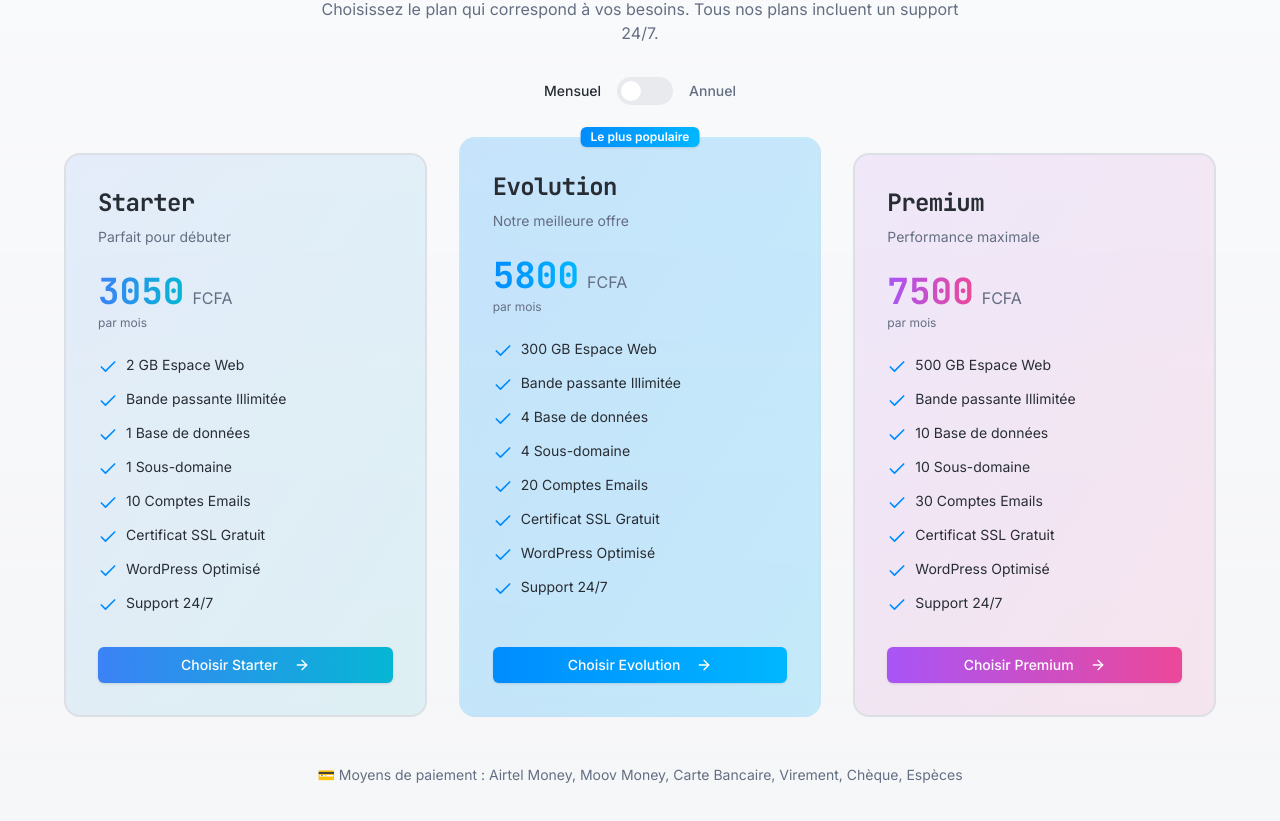
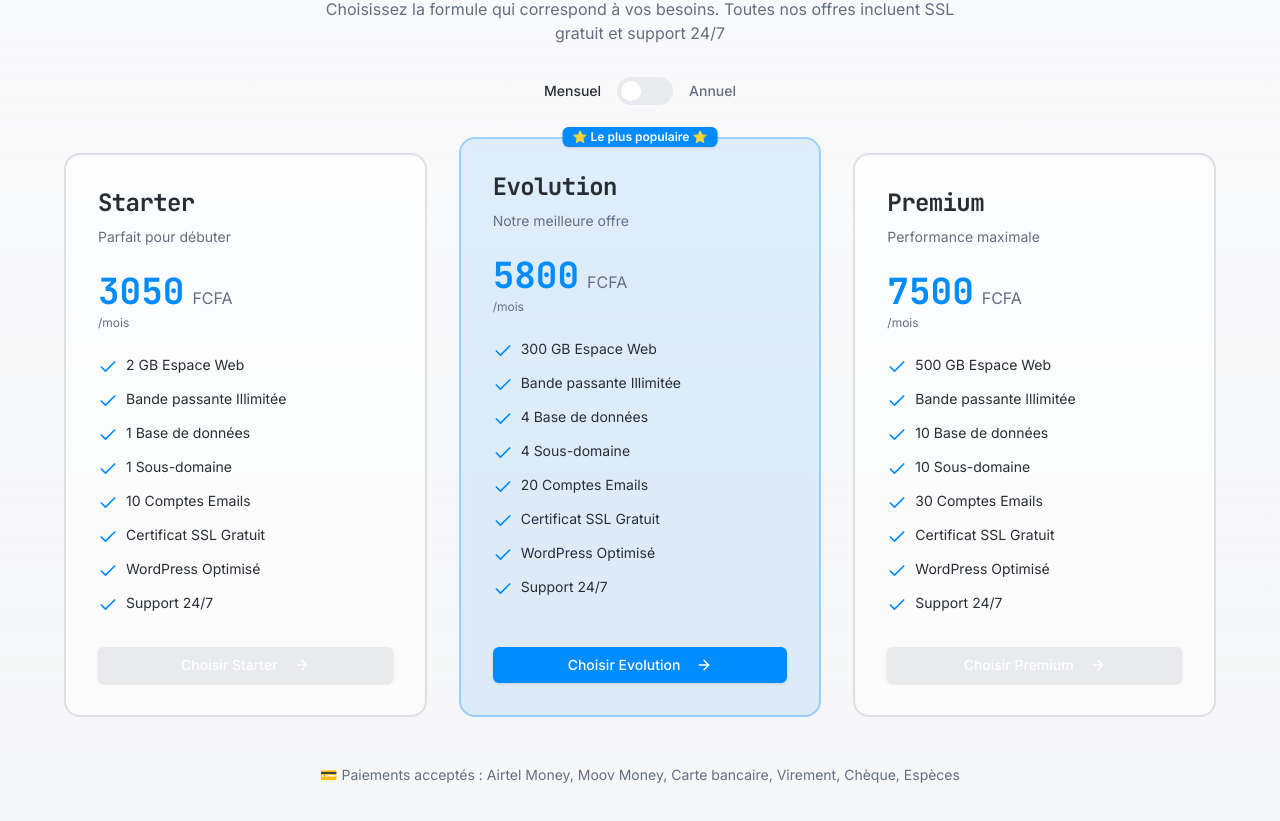
Before and after one commit to brice214/sg-6b163f7e-d25b-45da-95b7-a0681ea5011c-1791216779, a Next.js app: page / in a window 1280 px wide. Shown: the part 2918-3739 px from the top of the page. Built offline with nearby package versions, Linux system fonts and the light colour scheme.

Commit message:
style(ui): restore original offer card background colors

```diff
--- a/src/components/homepage/Offers.tsx
+++ b/src/components/homepage/Offers.tsx
@@ -26,9 +26,7 @@ export function Offers() {
         "WordPress Optimisé",
         "Support 24/7"
       ],
-      popular: false,
-      gradient: "from-blue-500/10 to-cyan-500/10",
-      borderGradient: "from-blue-500 to-cyan-500"
+      popular: false
     },
     {
       name: "Evolution",
@@ -47,9 +45,7 @@ export function Offers() {
         "WordPress Optimisé",
         "Support 24/7"
       ],
-      popular: true,
-      gradient: "from-primary/20 to-secondary/20",
-      borderGradient: "from-primary to-secondary"
+      popular: true
     },
     {
       name: "Premium",
@@ -68,9 +64,7 @@ export function Offers() {
         "WordPress Optimisé",
         "Support 24/7"
       ],
-      popular: false,
-      gradient: "from-purple-500/10 to-pink-500/10",
-      borderGradient: "from-purple-500 to-pink-500"
+      popular: false
     }
   ];
 
@@ -85,7 +79,7 @@ export function Offers() {
             Plans d&apos;Hébergement
           </h2>
           <p className="text-muted-foreground max-w-2xl mx-auto mb-8">
-            Choisissez le plan qui correspond à vos besoins. Tous nos plans incluent un support 24/7.
+            Choisissez la formule qui correspond à vos besoins. Toutes nos offres incluent SSL gratuit et support 24/7
           </p>
 
           {/* Toggle Mensuel/Annuel */}
@@ -118,13 +112,13 @@ export function Offers() {
               className={`relative group ${plan.popular ? "md:-mt-4" : ""}`}
             >
               {/* Glow effect */}
-              <div className={`absolute inset-0 bg-gradient-to-br ${plan.gradient} rounded-2xl blur-xl opacity-0 group-hover:opacity-100 transition-opacity`} />
+              <div className={`absolute inset-0 ${plan.popular ? "bg-primary/20" : "bg-white/5"} rounded-2xl blur-xl opacity-0 group-hover:opacity-100 transition-opacity`} />
 
               {/* Card */}
-              <div className={`relative bg-gradient-to-br ${plan.gradient} border-2 ${plan.popular ? "border-transparent" : "border-border"} rounded-2xl p-8 h-full flex flex-col backdrop-blur-sm`}>
+              <div className={`relative ${plan.popular ? "bg-primary/10 border-primary/30" : "bg-card/50 border-border"} border-2 rounded-2xl p-8 h-full flex flex-col backdrop-blur-sm`}>
                 {plan.popular && (
-                  <Badge className={`absolute -top-3 left-1/2 -translate-x-1/2 bg-gradient-to-r ${plan.borderGradient} text-white border-none`}>
-                    Le plus populaire
+                  <Badge className="absolute -top-3 left-1/2 -translate-x-1/2 bg-primary text-white border-none">
+                    ⭐ Le plus populaire ⭐
                   </Badge>
                 )}
 
@@ -135,13 +129,13 @@ export function Offers() {
 
                 <div className="mb-6">
                   <div className="flex items-baseline gap-2">
-                    <span className={`text-4xl font-bold font-mono bg-gradient-to-r ${plan.borderGradient} bg-clip-text text-transparent`}>
+                    <span className="text-4xl font-bold font-mono text-primary">
                       {isAnnual ? plan.priceAnnually : plan.priceMonthly}
                     </span>
                     <span className="text-muted-foreground">FCFA</span>
                   </div>
                   <p className="text-xs text-muted-foreground mt-1">
-                    {isAnnual ? "par an" : "par mois"}
+                    {isAnnual ? "/an" : "/mois"}
                   </p>
                 </div>
 
@@ -156,7 +150,7 @@ export function Offers() {
 
                 <Button
                   asChild
-                  className={`w-full bg-gradient-to-r ${plan.borderGradient} hover:opacity-90 text-white group/btn`}
+                  className={`w-full ${plan.popular ? "bg-primary hover:bg-primary/90" : "bg-muted hover:bg-muted/80"} group/btn`}
                 >
                   <a
                     href={isAnnual ? plan.urlAnnually : plan.urlMonthly}
@@ -174,7 +168,7 @@ export function Offers() {
 
         <div className="text-center mt-12">
           <p className="text-sm text-muted-foreground">
-            💳 Moyens de paiement : Airtel Money, Moov Money, Carte Bancaire, Virement, Chèque, Espèces
+            💳 Paiements acceptés : Airtel Money, Moov Money, Carte bancaire, Virement, Chèque, Espèces
           </p>
         </div>
       </div>
```
Also changed, not shown: 1 other file (tests, documents, lock files or other folders).
